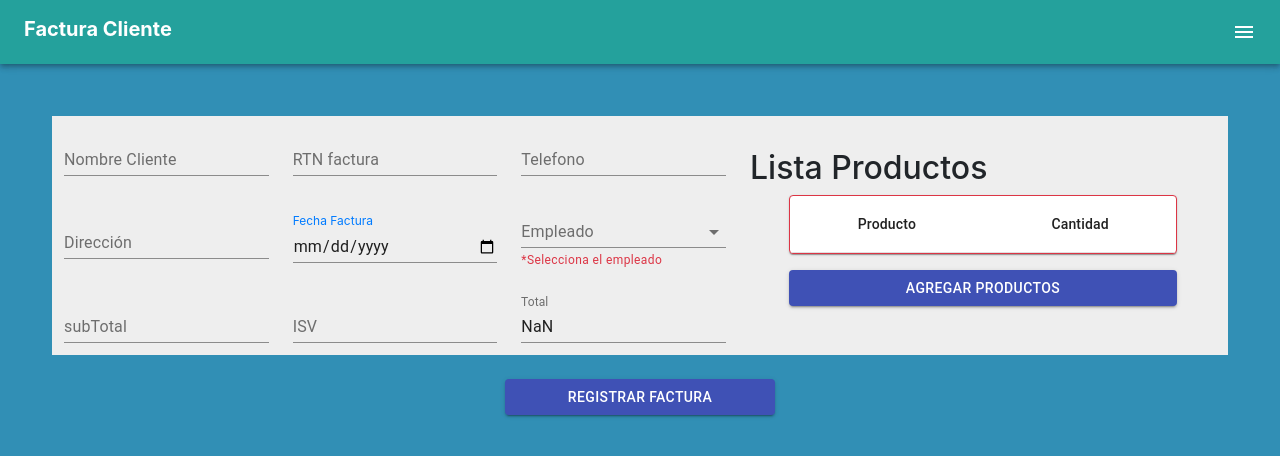
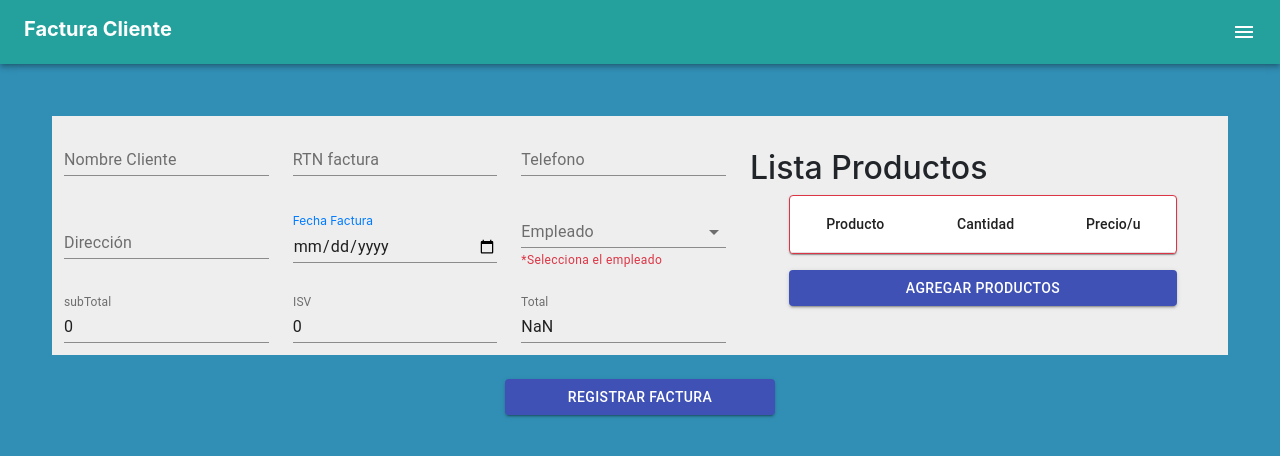
Before and after one commit to JosueSilvaA/la-puntada, a React (Create React App) app: page /clientInvoice in a window 1280 px wide. Shown: the top 456 px of the page. Built offline with nearby package versions, Linux system fonts and the light colour scheme.

Commit message:
Validaciones facturas total, subtotal, isv

```diff
--- a/src/Components/ClientInvoice.jsx
+++ b/src/Components/ClientInvoice.jsx
@@ -49,6 +49,8 @@ const ClientInvoice = () => {
     connection: true,
   });
   const [OpenSelectUser, setOpenSelectUser] = useState(false);
+
+  const [SubTotal, setSubTotal] = useState(0);
 
   const { register, handleSubmit, errors, watch } = useForm();
   const history = useHistory();
@@ -110,6 +112,7 @@ const ClientInvoice = () => {
       producto: TempProduct.product._id,
       cantidad: TempProduct.mount,
       nombre: TempProduct.product.nombre,
+      precio: TempProduct.product.precio,
     };
     setProductsSelected((prevState) => {
       return {
@@ -117,6 +120,8 @@ const ClientInvoice = () => {
         products: prevState.products.concat([prod]),
       };
     });
+    const sub = parseFloat(TempProduct.product.precio) * TempProduct.mount;
+    setSubTotal(SubTotal + sub);
     setTempProduct({ value: false, product: {}, mount: 1 });
   };
 
@@ -170,7 +175,11 @@ const ClientInvoice = () => {
     <>
       <Helmet bodyAttributes={{ style: 'background-color : #318fb5' }} />
       <NavBar pageName="Factura Cliente" goBack />
-      <form onSubmit={handleSubmit(onSubmit)} style={{ width: '90%',marginTop:'5%' }} className="mx-auto">
+      <form
+        onSubmit={handleSubmit(onSubmit)}
+        style={{ width: '90%', marginTop: '5%' }}
+        className="mx-auto"
+      >
         <Grid container alignItems="center" spacing={3} style={{ background: '#eeeeee' }}>
           <Grid item lg={7} md={8} sm={10} xs={11} className="mx-auto">
             <Grid container alignItems="center" spacing={3}>
@@ -328,6 +337,7 @@ const ClientInvoice = () => {
                   label="subTotal"
                   color="primary"
                   name="subTotal"
+                  value={SubTotal}
                   autoComplete="off"
                   inputRef={register({
                     required: {
@@ -353,6 +363,7 @@ const ClientInvoice = () => {
                   label="ISV"
                   color="primary"
                   name="isv"
+                  value={SubTotal * 0.15}
                   autoComplete="off"
                   inputRef={register({
                     required: {
@@ -409,6 +420,7 @@ const ClientInvoice = () => {
                     <TableRow>
                       <TableCell align="center"> Producto</TableCell>
                       <TableCell align="center"> Cantidad</TableCell>
+                      <TableCell align="center"> Precio/u</TableCell>
                     </TableRow>
                   </TableHead>
                   <TableBody>
@@ -418,6 +430,7 @@ const ClientInvoice = () => {
                           {element.nombre}
                         </TableCell>
                         <TableCell align="center">{element.cantidad}</TableCell>
+                        <TableCell align="center">{element.precio}</TableCell>
                       </TableRow>
                     ))}
                   </TableBody>
--- a/src/Components/ProviderInvoice.jsx
+++ b/src/Components/ProviderInvoice.jsx
@@ -50,6 +50,8 @@ const ProviderInvoice = () => {
   /* Modal control */
   const [OpenModal, setOpenModal] = useState(false);
 
+  const [SubTotal, setSubTotal] = useState(0);
+
   const { register, handleSubmit, errors, watch } = useForm();
   const history = useHistory();
 
@@ -68,6 +70,7 @@ const ProviderInvoice = () => {
       producto: TempProduct.product._id,
       cantidad: TempProduct.mount,
       nombre: TempProduct.product.nombre,
+      precio: TempProduct.product.precio,
     };
     setProductsSelected((prevState) => {
       return {
@@ -75,6 +78,8 @@ const ProviderInvoice = () => {
         products: prevState.products.concat([prod]),
       };
     });
+    const sub = parseFloat(TempProduct.product.precio) * TempProduct.mount;
+    setSubTotal(SubTotal + sub);
     setTempProduct({ value: false, product: {}, mount: 1 });
   };
 
@@ -125,8 +130,8 @@ const ProviderInvoice = () => {
       swal('Ojo', 'Se debe seleccionar el proveedor', 'warning');
     } else if (!ProductsSelected.value) {
       swal('Ojo', 'Se debe seleccionar al menos un producto', 'warning');
-      console.log(data);
     } else {
+      console.log(ProductsSelected);
       const invoice = new InvoiceController();
       const result = await invoice.saveProviderInvoice({
         data,
@@ -151,7 +156,11 @@ const ProviderInvoice = () => {
     <>
       <Helmet bodyAttributes={{ style: 'background-color : #318fb5' }} />
       <NavBar pageName="Factura Proveedor" goBack />
-      <form onSubmit={handleSubmit(onSubmit)} style={{ width: '90%',marginTop:'5%' }} className="mx-auto">
+      <form
+        onSubmit={handleSubmit(onSubmit)}
+        style={{ width: '90%', marginTop: '5%' }}
+        className="mx-auto"
+      >
         <Grid container alignItems="center" spacing={3} style={{ background: '#eeeeee' }}>
           <Grid item lg={7} md={8} sm={10} xs={11} className="mx-auto">
             <Grid container alignItems="center" spacing={4}>
@@ -217,6 +226,7 @@ const ProviderInvoice = () => {
                   label="subTotal"
                   color="primary"
                   name="subTotal"
+                  value={SubTotal}
                   autoComplete="off"
                   inputRef={register({
                     required: {
@@ -242,6 +252,7 @@ const ProviderInvoice = () => {
                   label="isv"
                   color="primary"
                   name="isv"
+                  value={SubTotal * 0.15}
                   autoComplete="off"
                   inputRef={register({
                     required: {
@@ -318,6 +329,7 @@ const ProviderInvoice = () => {
                   <TableHead>
                     <TableRow>
                       <TableCell align="center"> Producto</TableCell>
+                      <TableCell align="center"> Precio/u</TableCell>
                       <TableCell align="center"> Cantidad</TableCell>
                     </TableRow>
                   </TableHead>
@@ -327,6 +339,7 @@ const ProviderInvoice = () => {
                         <TableCell align="left" component="th" scope="row">
                           {element.nombre}
                         </TableCell>
+                        <TableCell align="center">{element.precio}</TableCell>
                         <TableCell align="center">{element.cantidad}</TableCell>
                       </TableRow>
                     ))}
```
